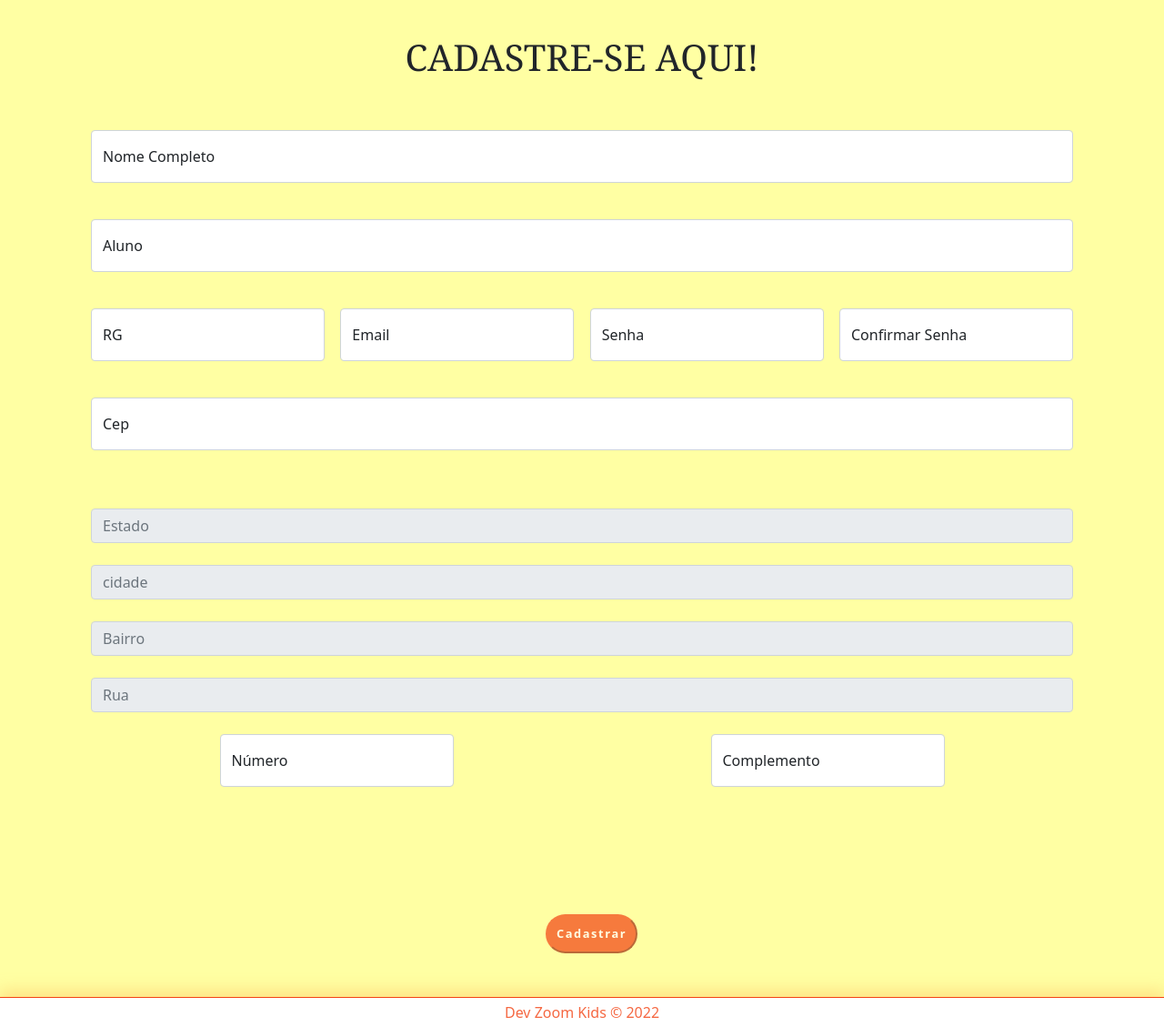
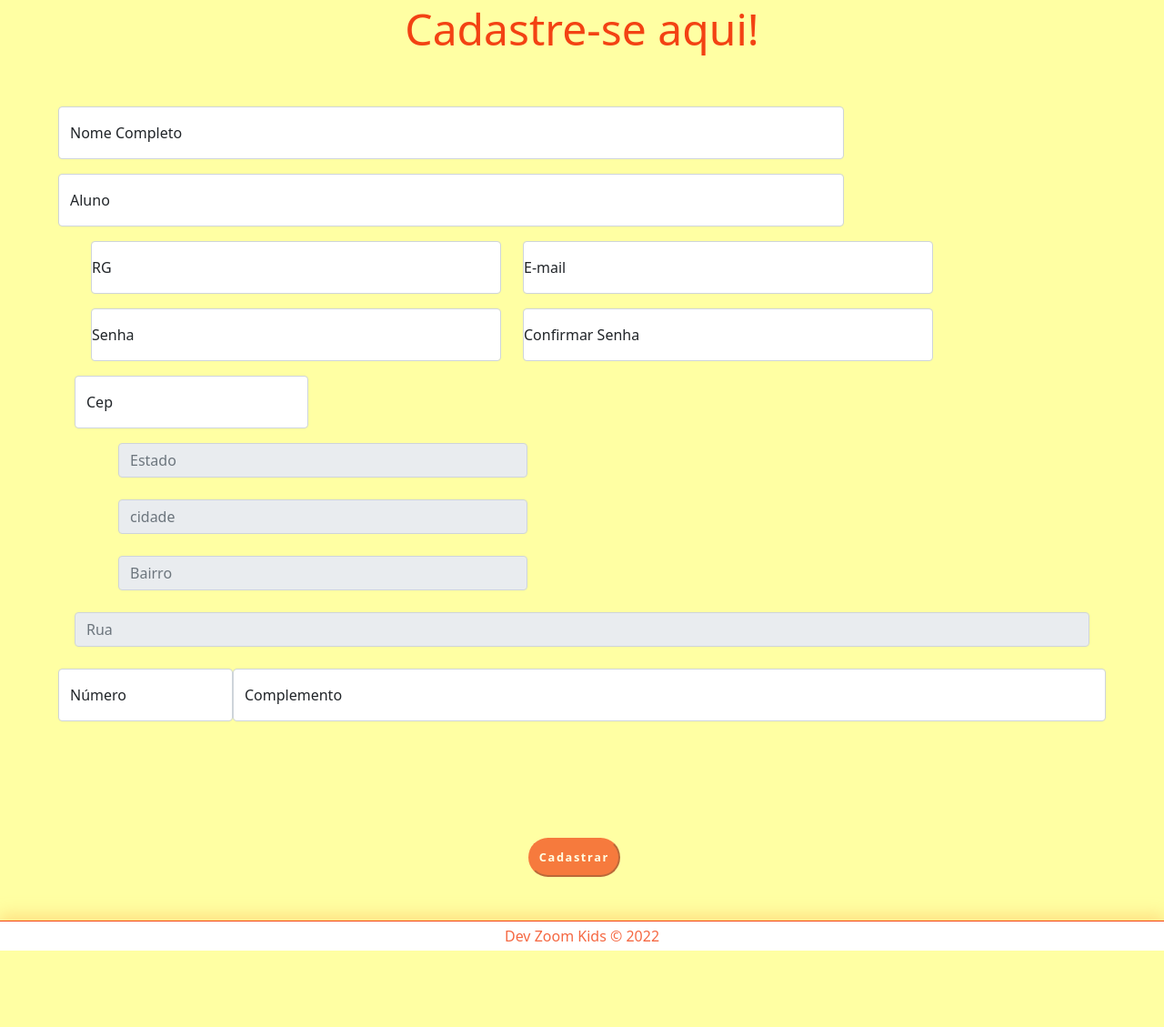
Before and after one commit to cclsenna/devzoomkids, a plain HTML site: page NovoCadastro.html in a window 1280 px wide. Shown: the part 186-1315 px from the top of the page at 91% size. After the commit the page ends 1231 px from the top, so only its background shows below. Drawn offline with nearby package versions, Linux system fonts and the light colour scheme.

Commit message:
alteracoes nas labels e button

```diff
--- a/NovoCadastro.html
+++ b/NovoCadastro.html
@@ -18,7 +18,7 @@
     <title>Dev Zoom Kids</title>
   </head>
 
-  <body class="d-flex flex-column min-vh-100">
+  <body class="d-flex flex-column min-vh-100 max-vw-100">
   <!-- Menu -->
     <header class="novo-bg">
       <nav class="navbar navbar-light navbar-expand-lg bg-transparent justify-content-between ms-2 me-2">
@@ -43,94 +43,81 @@
     </header>
   <!-- FIM DO HEADER -->
   <!-- Formulário -->
-    <center class="cadastro">
-      <h1>CADASTRE-SE AQUI!</h1>
-      <br>
-      <br>
+    <main class="cadastro w-100 gap-5">
+      <h1 class="display-5 text-link ">Cadastre-se aqui!</h1>
       <form class="form-floating">
-        <div class="form-floating mb-3">
+        <div class="form-floating col-9 mb-3">
           <input type="text" class="form-control" id="inputNameResponsavel" placeholder="Nome do responsável"
           data-tipo="nomeResponsavel" required>
           <label for="floatingInput">Nome Completo</label>
-          <br>
         </div>
-        <div class="form-floating mb-3">
+        <div class="form-floating col-9 mb-3">
           <input type="text" class="form-control" id="inputNameAluno" placeholder="Nome do aluno" data-tipo="nomeAluno" required>
           <label for="floatingInput">Aluno</label>
-          <br>
         </div>
-        <div class="bloco">
-          <div class="form-floating mb-3">
+        <!--bloco rg-->
+        <div class="bloco container w-100 mx-4">
+          <div class="row">
+          <div class="form-floating col-5 mb-3">
             <input type="text" class="form-control" id="inputRg" placeholder="RG" data-tipo="rg" required>
             <label for="floatingInput">RG</label>
             </div>
-          <div class="form-floating mb-3">
+          <div class="form-floating col-5 mb-3">
             <input type="email" class="form-control" id="inputEmail4" placeholder="name@example.com" data-tipo="email" required>
-            <label for="floatingInput">Email</label>
-            <br>
+            <label for="floatingInput">E-mail</label>
           </div>
-          <div class="form-floating">
+          <div class="form-floating col-5 mb-3">
             <input type="password" class="form-control" id="inputPassword4"
             pattern="^(?=.*[a-z])(?=.*[A-Z])(?=.*[0-9])(?!.*[ !@#$%^&*_=+-]).{6,12}$" placeholder="Senha" data-tipo="senha" required>
             <label for="floatingPassword">Senha</label>
           </div>
-          <div class="form-floating">
-            <input type="password" class="form-control" id="inputPassword5" placeholder="Senha" data-tipo="confirmarSenha">
-            <label for="floatingPassword">Confirmar Senha</label>
-            <br>
-          </div>
+            <div class="form-floating col-5">
+              <input type="password" class="form-control" id="inputPassword5" placeholder="Senha" data-tipo="confirmarSenha">
+              <label for="floatingPassword">Confirmar Senha</label>
+            </div>
         </div>
-        <main>
+        </div>
+                <!--bloco cep-->
+        <section class="bloco1 container">
           <div class="form-floating mb-3">
             <input type="text" class="form-control" id="inputZip" placeholder="Cep" data-tipo="cep" required>
             <label for="floatingInput">Cep</label>
-            <br>
-            <br>
           </div>
           <!-- Desabilitado -->
-          <div class="bloco1">
-            <div class="col-12 form-group">
+          <div class="bloco1 mx-5">
+            <div class="col-7 form-group">
               <input type="text" class="form-control" id="inputState" placeholder= "Estado" data-tipo="estado" disabled>
               <label for="floatingInput"></label>
-              <br>
             </div>
-            <div class="col-12 form-group">
+            <div class="col-7 form-group">
               <input type="text" class="form-control" id="inputCity" placeholder="cidade" data-tipo="cidade" disabled>
               <label for="floatingInput"></label>
-              <br>
             </div>
-            <div class="col-12 form-group">
+            <div class="col-7 form-group">
               <input type="text" class="form-control" id="inputBairro" placeholder="Bairro" data-tipo="bairro" disabled>
               <label for="floatingInput" ></label>
-              <br>
             </div>
           </div>
           <div class="col-12 form-group">
             <input type="text" class="form-control" id="inputRua" placeholder="Rua" data-tipo="rua" disabled>
             <label for="floatingInput"></label>
-            <br>
           </div>
-        </main>
+        </section>
           <!-- Habilitado -->
         <dic class="bloco2">
-          <div class="form-floating mb-3">
+          <div class="form-floating col-2 mb-3">
             <input type="text" class="form-control" id="inputNumero" placeholder="numero" data-tipo="numero" required>
             <label for="floatingInput">Número</label>
-            <br>
           </div>
-          <div class="form-floating mb-3">
+          <div class="form-floating col-10 mb-3">
             <input type="text" class="form-control" id="inputComplemento" placeholder="complemento" data-tipo="complemento"required>
             <label for="floatingInput">Complemento</label>
           </div>
         </div>
-    </center>
-    <section>
-      <div>
-        <button type="submit" class="button">Cadastrar</button>
-      </div>
+      </main>
+      <section class="button my-5 mx-5">
+        <button type="submit" class="button w-20">Cadastrar</button>
     </section>
-    <br>
-    <br>
     <footer class="footer-config text-center mt-auto">
       <div class="text-center p-1 text-color">
         Dev Zoom Kids © 2022
--- a/css/cadastro_style.css
+++ b/css/cadastro_style.css
@@ -12,35 +12,18 @@
     color: rgba(243, 66, 19, 0.8)!important;
 }
 
-body{
+.body{
     background: #FFFFA3;
 }
 
 .cadastro{
     background-color: #FFFFA3;
-    padding: 100px;
-}
-
-h1{
-    font-family: Cambria, Cochin, Georgia, Times, 'Times New Roman', serif;
-}
-
-.bloco{
-    padding: -10px;
+    padding: 5vw;
     display: flex;
-    flex-direction: row;
+    flex-direction: column;
     justify-content: space-between;
     flex-wrap: wrap;
-    align-items: stretch;
-
-}
-
-.main{
-    display: flex;
-    flex-direction: row;
-    justify-content: space-between;
-    flex-wrap: wrap;
-    align-items: stretch;
+    align-items: center;
 }
 
 .bloco1{
@@ -58,8 +41,8 @@ h1{
     align-items: stretch;
 }
 
-.button{
-    margin-left: 600px;
+.button .button{
+    margin-left: 45%;
     background-color: #F34213 !important;
     font-size: 80%;
     color: white;
```
